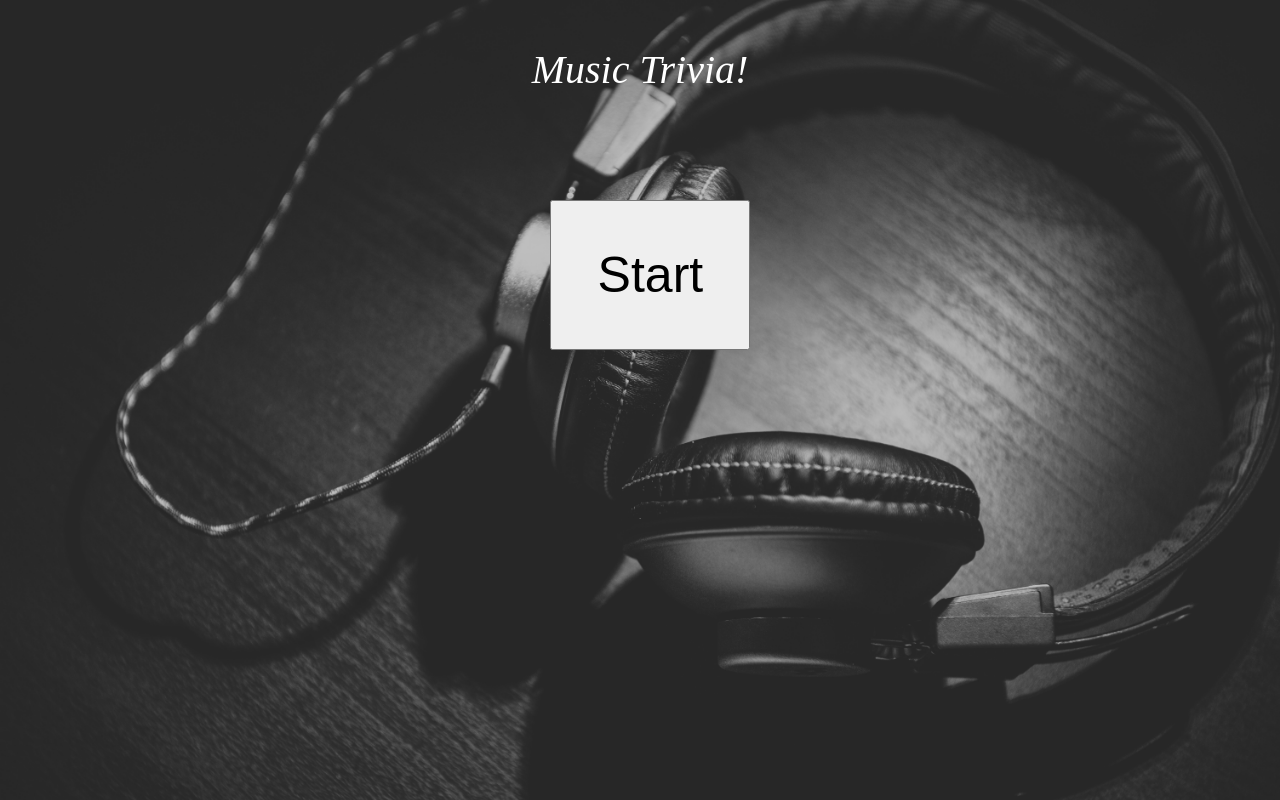
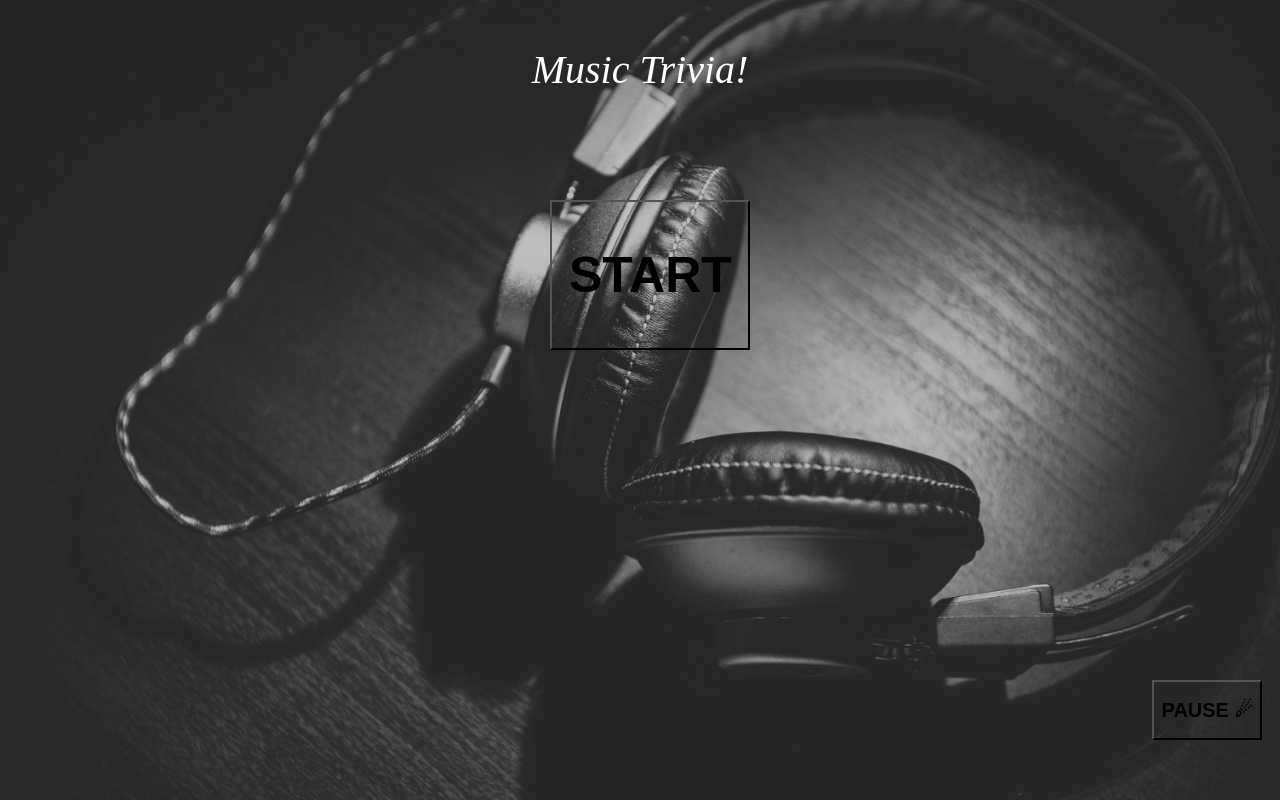
Before and after one commit to Danny45926/TriviaGame, a PHP site: page / in a window 1280 px wide. Run offline with PHP 8.4, Linux system fonts and the light colour scheme.

Commit message:
trivia 1.0

```diff
--- a/assets/css/style.css
+++ b/assets/css/style.css
@@ -15,6 +15,7 @@ body {
 	height: 150px;
 	width: 200px;
 	font-size: 50px;
+	font-weight: bold;
 }
 
 h1 {
@@ -31,6 +32,10 @@ h1 {
 	font-size: 24px;
 }
 
+#main-container {
+	padding-top: 20px;
+}
+
 #q1 {
 	padding-top: 20px;
 }
@@ -45,6 +50,31 @@ button:hover {
 }
 
 button {
+	-webkit-transition-duration: 0.4s; /* Safari */
+    transition-duration: 0.4s;
+    background-color: transparent;
+}
+
+#submit, #pause-audio, #reset {
+	width: 110px;
+	height: 60px;
+	font-size: 20px;
+	font-weight: bold;
+}
+
+#pause-audio {
+	position: absolute;
+	top: 85%;
+	left: 90%;
+}
+
+#reset {
+	position: absolute;
+	top: 75%;
+	left: 90%;
+}
+
+/*button {
     -webkit-transition-duration: 0.4s; /* Safari */
-    transition-duration: 0.4s;
-}
+    /*transition-duration: 0.4s;*/
+/*}*/
--- a/assets/javascript/app.js
+++ b/assets/javascript/app.js
@@ -4,12 +4,12 @@
  // The player is only allowed to choose one answer for every quetion
  // Need a key that hosts the correct answer for each question
  // Need a variable to count the amount of right, wrong, and unanswered questions
+  	// $("#reset").hide();
+  	// $("#game").hide();
+  $(window).on("load",function(){
   	$("#reset").hide();
   	$("#game").hide();
-  // $(window).on("load",function(){
-  // 	$("#reset").hide();
-  // 	$("#game").hide();
-  // })
+  })
 
   $(document).ready(function() {
 
@@ -61,13 +61,11 @@
   			counter.time = 120;
   			counter.start;
 
-  			$("#display").html("02:00")
-
   		},
 
   		start: function() {
   			$("#start").hide();
-  			// $("#reset").show();
+  			$("#reset").show();
   			$("#game").show();
   			countDown = setInterval(counter.count, 1000);
 
@@ -138,25 +136,40 @@
   	}
 
   	var gameSound = 'assets/music/WalkingOnADream.mp3';
-  	var winSound = 'assets/music/WeAreTheChampions.mp3';
+
 
 	// , '..assets/music/AhFeeling.mp3', '..assets/music/IsThisLove.mp3']
 	var audio;
 
 	function playSound(snd) {
 		audio = new Audio(snd)
-		audio.play()
+		audio.play();
+	}
 
-		if(playSound(gameSound)) {
-			audio.currentTime = 39;
-		}
-		// setTimeout(function(){
-		// 	audio.pause();
-		// 	audio.currentTime = 0;
-		// }, 30 * 1000);
-	}
   	$("#start").on("click", counter.start, 	playSound(gameSound));
-  	$("#reset").on("click", counter.reset);
+  	// $("#reset").on("click", counter.reset);
+
+  	var isPlaying;
+
+  	$("#pause-audio").on("click", function () {
+  		audio.pause();
+  // 		if (isPlaying) {
+		//     audio.pause()
+		//   } else {
+		//     audio.play();
+		//   }
+		// audio.onplaying = function() {
+		//   isPlaying = true;
+		// };
+		// audio.onpause = function() {
+		//   isPlaying = false;
+		// };
+
+  	})
+  	// Restarts the page
+	$("#reset").on("click", function restart() {
+		location.reload();
+	});
 
   	var correctCounter = 0;
   	var incorrectCounter = 0;
@@ -238,20 +251,30 @@
 	  	}else if(questionFive != "The Sugarhill Gang"){
 	  		incorrectCounter++;
 	  		console.log(incorrectCounter)
-	  	}else if(questionFive == ""){
+	  	}else if(questionFive == "") {
 	  		unansweredCounter++;
 	  	}
 	  });
 
+  	var winSound = 'assets/music/MusicSoundsBetterWithYou.mp3';
+
+  	var audio2;
+
+  	function winMusic(snd) {
+		audio = new Audio(snd)
+
+		audio.currentTime = 56.5;
+		audio.play();
+	}
 
   	$("#submit").on("click", function () {
   		audio.pause();
-  		playSound(winSound).attr("audiocurrentTime", 39);
+  		winMusic(winSound);
   		$("#game").hide()
   		$("#display").hide();
-  		$("#main").append("Correct: " + correctCounter + "<br>");
-  		$("#main").append("Incorrect: " + incorrectCounter + "<br>");
-  		$("#main").append("Unanswered: " + unansweredCounter);
+  		$("#main-container").append("Correct: " + correctCounter + "<br>");
+  		$("#main-container").append("Incorrect: " + incorrectCounter + "<br>");
+  		$("#main-container").append("Unanswered: " + unansweredCounter);
   	})
 
 
@@ -259,7 +282,7 @@
   	function display() {
   		if(converted=0) {
   			$("#game").hide();
-  			$("#display").hide();
+  			// $("#display").hide();
   			$("#main").append("Correct: " + correctCounter + "<br>");
   			$("#main").append("Incorrect: " + incorrectCounter + "<br>");
   		}
--- a/index.html
+++ b/index.html
@@ -11,7 +11,8 @@
 
 	<div id="main">
 	<h1>Music Trivia!</h1>
-	<div><button id="start">Start</button></div>
+	<div><button id="start">START</button></div>
+		<div id="main-container">
 		<div id="game">
 			<div id="display"></div>
 			<form id="q1">
@@ -86,13 +87,15 @@
 
 			</form>
 
-		<button id="submit" type="submit" value="submit">Submit</button>
+			<button id="submit" type="submit" value="submit">SUBMIT</button>
 		</div>
+		</div>
+		<button id="reset">RESET
+		</button>
+		<button id="pause-audio">PAUSE &#9732;</button>
 	</div>
 
 	<br>
-
-	<!-- <div><button id="reset">Reset</button></div> -->
 
 	<!-- Linking jQuery -->
 	<script src="https://code.jquery.com/jquery.js"></script>
```
Also changed, not shown: 1 other file. Lines whose indentation alone changed are shown as unchanged.
